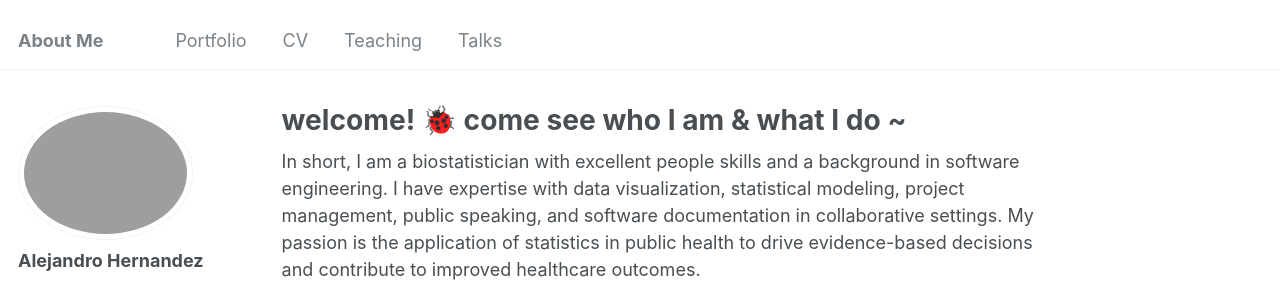
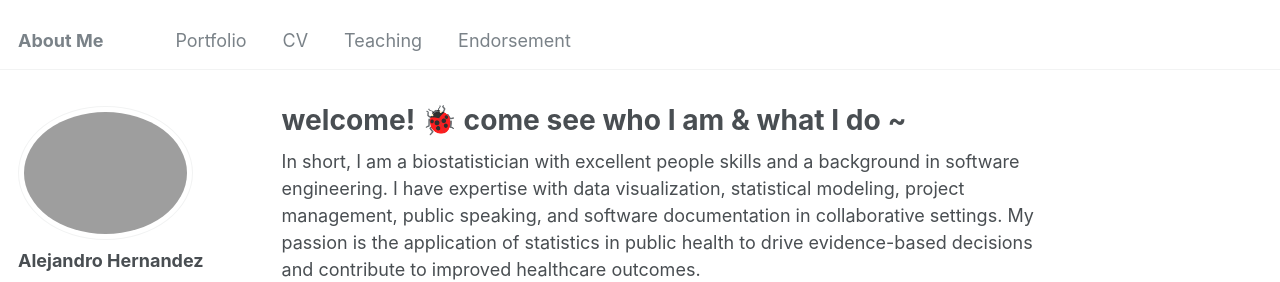
Before and after one commit to alejandroh3005/alejandroh3005.github.io, a Jekyll site: the page built from _pages/about.md, in a window 1280 px wide. Shown: the top 282 px of the page. Built offline with Jekyll 4.4.1, drawn with Linux system fonts in a browser that asks for light colours.

Commit message:
Update navigation.yml

```diff
--- a/_data/navigation.yml
+++ b/_data/navigation.yml
@@ -5,8 +5,6 @@
 # prevent it from being included in the site.
 
 main:
-  #- title: "Publications"
-    #url: /publications/
 
   - title: "Portfolio"
     url: /portfolio/
@@ -17,8 +15,11 @@ main:
   - title: "Teaching"
     url: /teaching/
 
-  - title: "Talks"
-    url: /talks/
+  - title: "Endorsement"
+    url: /endorsement/
+
+  #- title: "Publications"
+    #url: /publications/
 
   #- title: "Blog Posts"
     #url: /year-archive/
```
